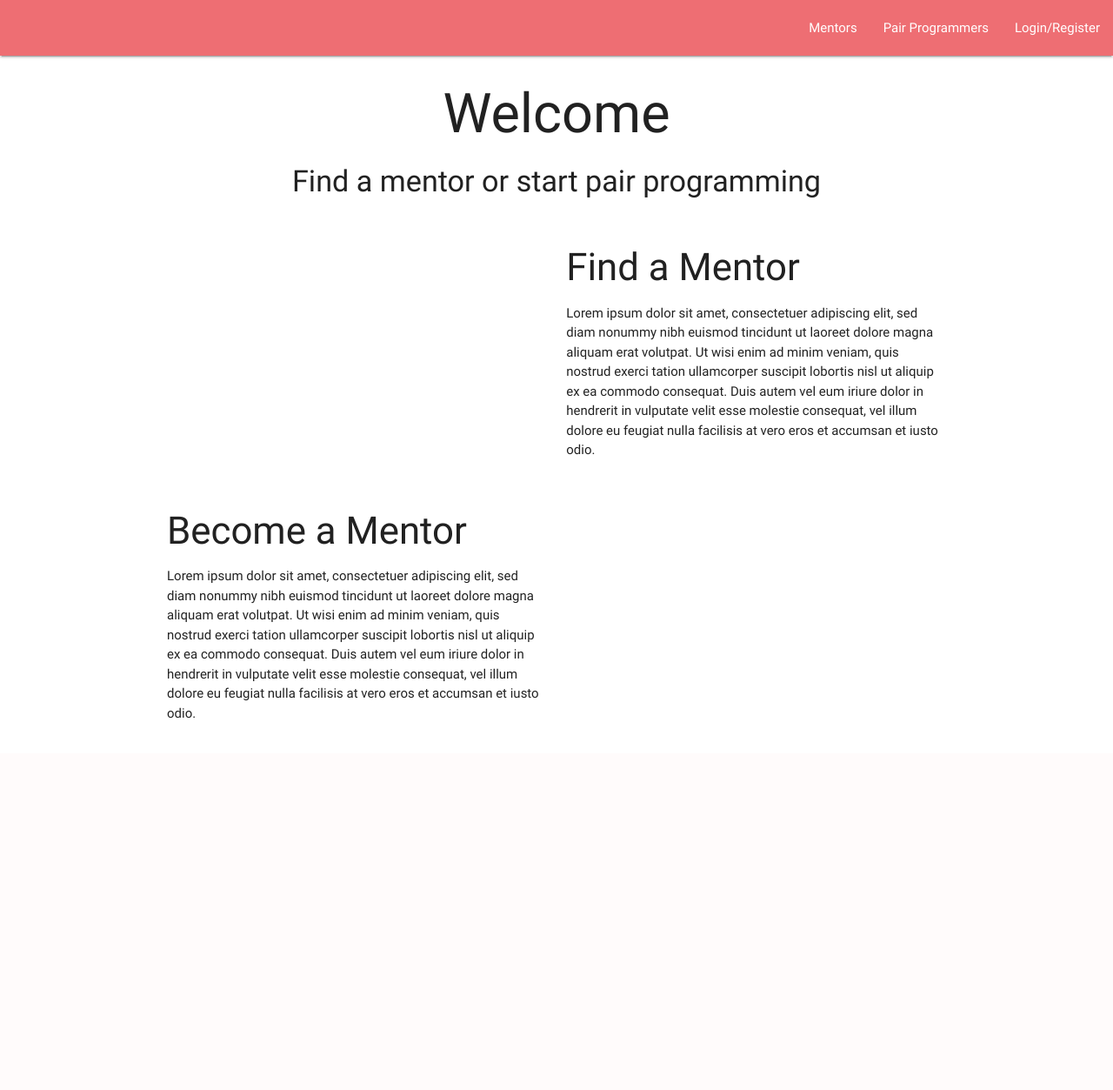
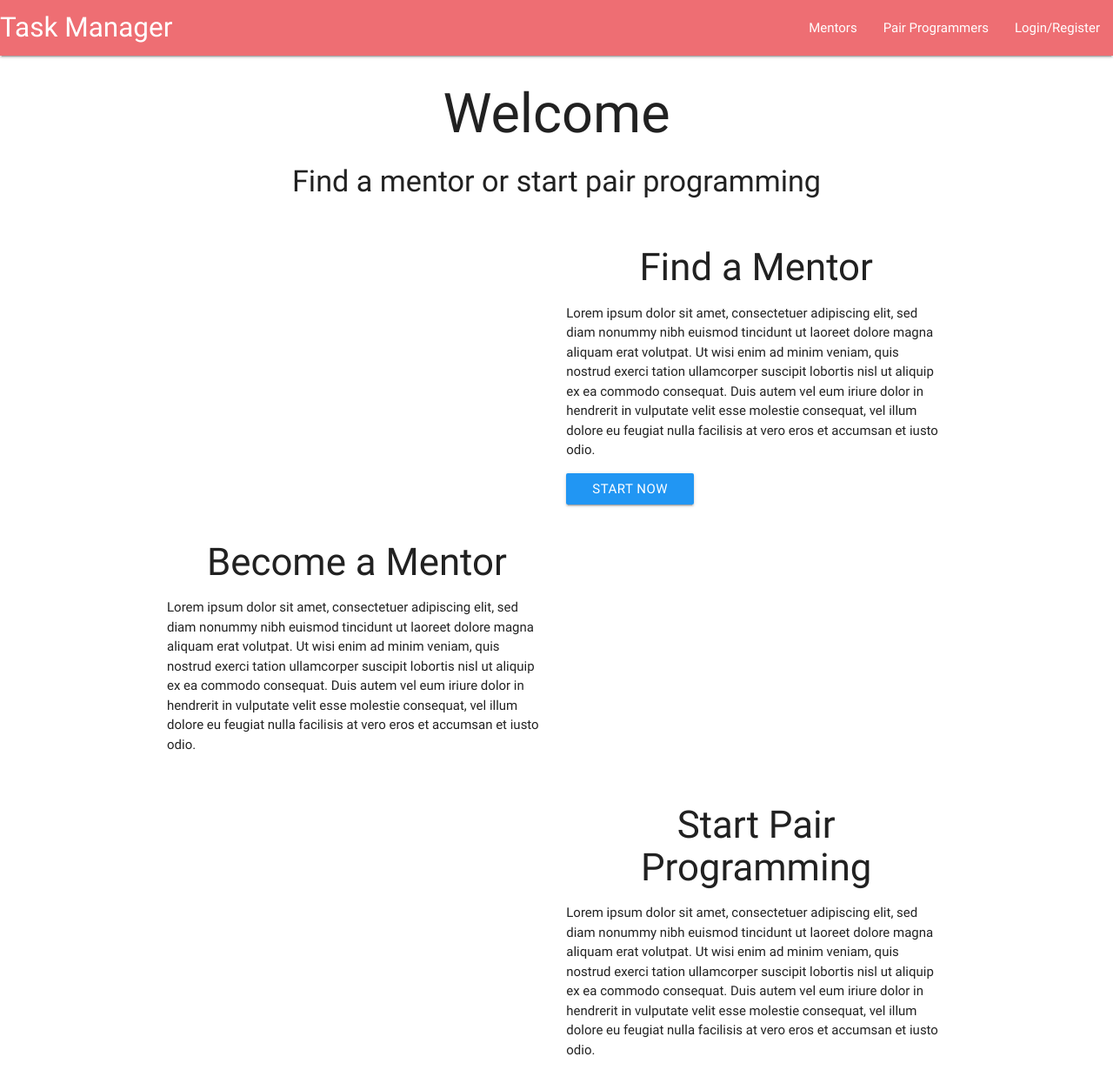
Before and after one commit to isaacwoodruff/codetogether, a Flask app: page / in a window 1280 px wide. Shown: the whole page at 87% size. Before the commit the page ends 826 px from the top, so only its background shows below. Run offline with Flask 2, Linux system fonts and the light colour scheme; some libraries are stand-ins or nearby versions.

Commit message:
Added more text and changed styling

```diff
--- a/templates/base.html
+++ b/templates/base.html
@@ -13,6 +13,7 @@
     <header>
         <nav>
             <div class="nav-wrapper">
+                <a href="{{url_for('index')}}" class="brand-logo">Task Manager</a>
                 <ul class="right">
                     <li><a href="#">Mentors</a></li>
                     <li><a href="#">Pair Programmers</a></li>
--- a/templates/index.html
+++ b/templates/index.html
@@ -1,15 +1,16 @@
-{% extends 'base.html'%} {% block content %}
+{% extends 'base.html' %} {% block content %}
 
 <div class="row center">
     <h1>Welcome</h1>
     <h4>Find a mentor or start pair programming</h4>
 </div>
+
 <div class="row">
     <div class="col s6">
         <img src="">
     </div>
     <div class="col s6">
-        <h3>Find a Mentor</h3>
+        <h3 class="center">Find a Mentor</h3>
         <p>Lorem ipsum dolor sit amet, consectetuer adipiscing elit,
         sed diam nonummy nibh euismod tincidunt ut laoreet dolore
         magna aliquam erat volutpat. Ut wisi enim ad minim veniam,
@@ -18,11 +19,13 @@
         dolor in hendrerit in vulputate velit esse molestie consequat,
         vel illum dolore eu feugiat nulla facilisis at vero eros et
         accumsan et iusto odio.</p>
+        <a href="#" class="btn btn_small blue">Start Now</a>
     </div>
 </div>
+
 <div class="row">
     <div class="col s6">
-        <h3>Become a Mentor</h3>
+        <h3 class="center">Become a Mentor</h3>
         <p>Lorem ipsum dolor sit amet, consectetuer adipiscing elit,
         sed diam nonummy nibh euismod tincidunt ut laoreet dolore
         magna aliquam erat volutpat. Ut wisi enim ad minim veniam,
@@ -37,4 +40,21 @@
     </div>
 </div>
 
+<div class="row">
+    <div class="col s6">
+        <img src="">
+    </div>
+    <div class="col s6">
+        <h3 class="center">Start Pair Programming</h3>
+        <p>Lorem ipsum dolor sit amet, consectetuer adipiscing elit,
+        sed diam nonummy nibh euismod tincidunt ut laoreet dolore
+        magna aliquam erat volutpat. Ut wisi enim ad minim veniam,
+        quis nostrud exerci tation ullamcorper suscipit lobortis nisl
+        ut aliquip ex ea commodo consequat. Duis autem vel eum iriure
+        dolor in hendrerit in vulputate velit esse molestie consequat,
+        vel illum dolore eu feugiat nulla facilisis at vero eros et
+        accumsan et iusto odio.</p>
+    </div>
+</div>
+
 {% endblock %}
```
Also changed, not shown: static/css/style.css (added).
